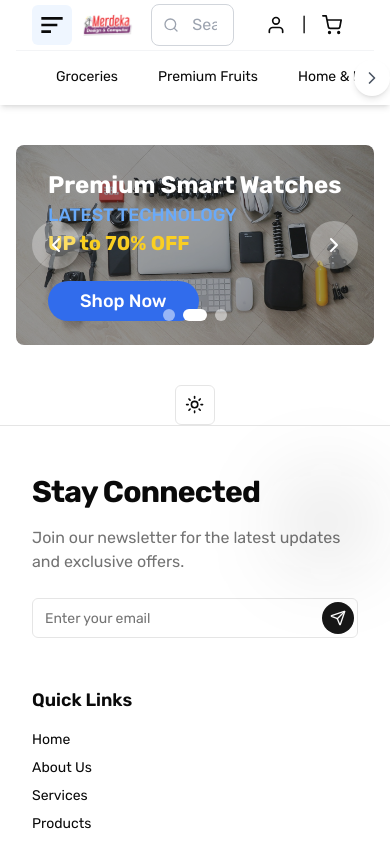
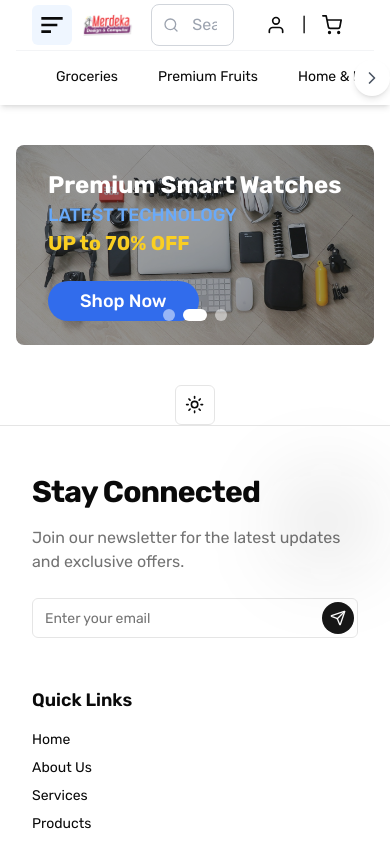
Before and after one commit to YanuarArif/merdeka-service, a Next.js app: page / in a window 390 px wide. Built offline with nearby package versions, Linux system fonts and the light colour scheme.

Commit message:
memperbaiki carousel

```diff
--- a/src/app/components/carousel.tsx
+++ b/src/app/components/carousel.tsx
@@ -80,13 +80,13 @@ const Carousel = () => {
         {/* Navigation Arrows */}
         <button
           onClick={prevSlide}
-          className="absolute left-4 top-1/2 -translate-y-1/2 bg-white/30 hover:bg-white/50 text-white p-3 rounded-full transition-all duration-300 group-hover:opacity-100 md:opacity-0"
+          className="hidden md:block absolute left-4 top-1/2 -translate-y-1/2 bg-white/30 hover:bg-white/50 text-white p-3 rounded-full transition-all duration-300 group-hover:opacity-100 md:opacity-0"
         >
           <FiChevronLeft size={24} />
         </button>
         <button
           onClick={nextSlide}
-          className="absolute right-4 top-1/2 -translate-y-1/2 bg-white/30 hover:bg-white/50 text-white p-3 rounded-full transition-all duration-300 group-hover:opacity-100 md:opacity-0"
+          className="hidden md:block absolute right-4 top-1/2 -translate-y-1/2 bg-white/30 hover:bg-white/50 text-white p-3 rounded-full transition-all duration-300 group-hover:opacity-100 md:opacity-0"
         >
           <FiChevronRight size={24} />
         </button>
--- a/src/app/components/login-card.tsx
+++ b/src/app/components/login-card.tsx
@@ -11,7 +11,6 @@ import { z } from "zod";
 import { zodResolver } from "@hookform/resolvers/zod";
 import { Button } from "@/components/ui/button";
 import Image from "next/image";
-import StyledText from "./styledtext";
 
 import {
   Card,
@@ -125,7 +124,7 @@ const LoginCard = () => {
           </Form>
           <div className="flex items-center">
             <div className="border-t mr-[10px] flex-1" />
-            <StyledText variant="p" text="atau login dengan" />
+            <p className="mx-2">atau login dengan</p>
             <div className="border-t ml-[10px] flex-1" />
           </div>
           <div className="flex flex-col space-y-3">
@@ -136,7 +135,7 @@ const LoginCard = () => {
               className=""
             >
               <FcGoogle />
-              <StyledText variant="p" text="Login dengan Google" />
+              <p>Login dengan Google</p>
             </Button>
             <Button
               disabled={isAuthenticating}
@@ -145,7 +144,7 @@ const LoginCard = () => {
               className=""
             >
               <FaFacebookSquare className="text-blue-600" />
-              <StyledText variant="p" text="Login dengan Facebook" />
+              <p>Login dengan Facebook</p>
             </Button>
           </div>
           <div>
```
